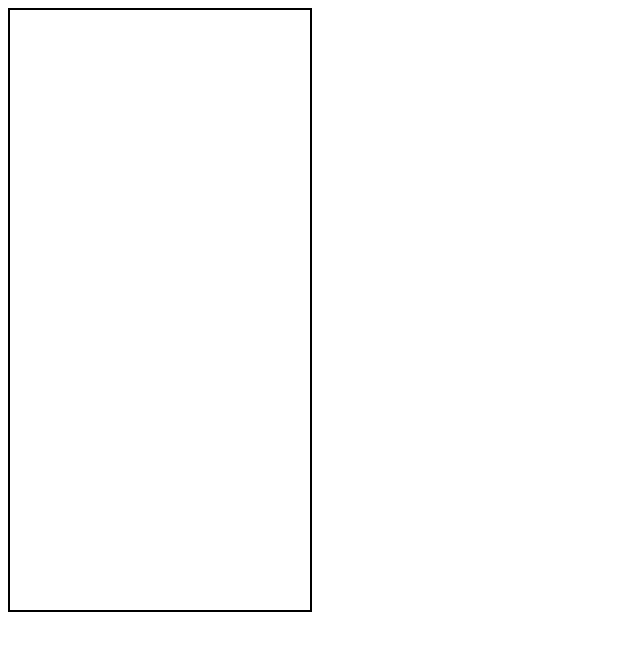
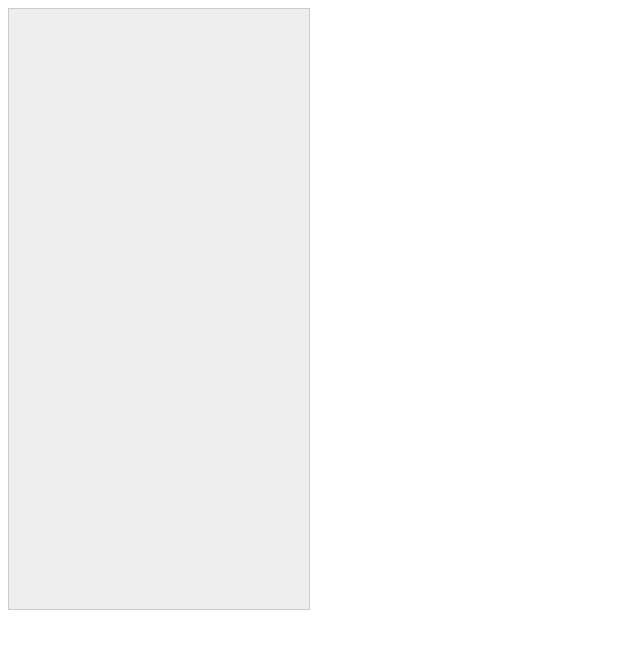
Before and after one commit to AdamNjeg/AdamNjeg.github.io, a plain HTML site: page tetris.html in a window 1280 px wide. Shown: the whole page, without its empty margins (0-640 px from the left). Drawn offline with Linux system fonts and the light colour scheme.

Commit message:
tetris try

```diff
--- a/style.css
+++ b/style.css
@@ -1,5 +1,6 @@
 #game-board {
     width: 300px;
     height: 600px;
-    border: 2px solid black;
+    background-color: #eee;
+    border: 1px solid #ccc;
 }
```
Also changed, not shown: fun.html (+4 -2 lines).
